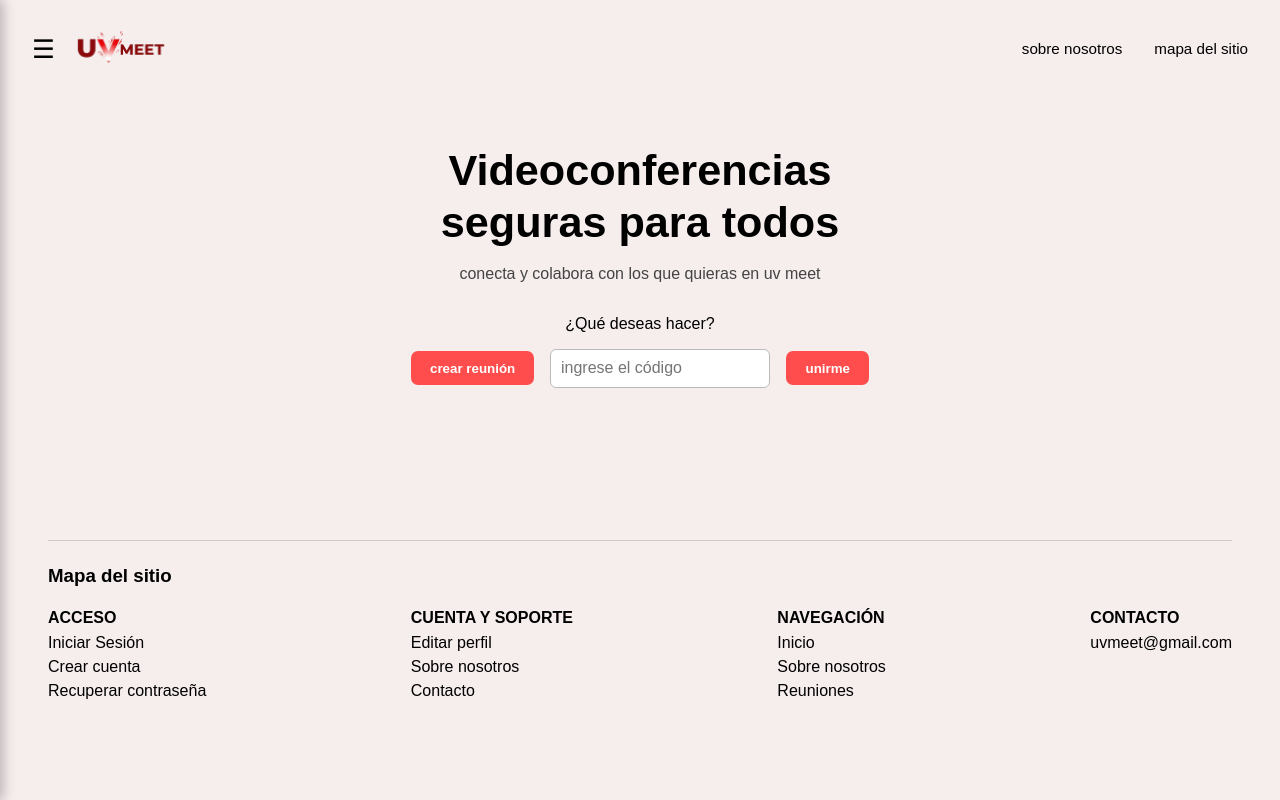
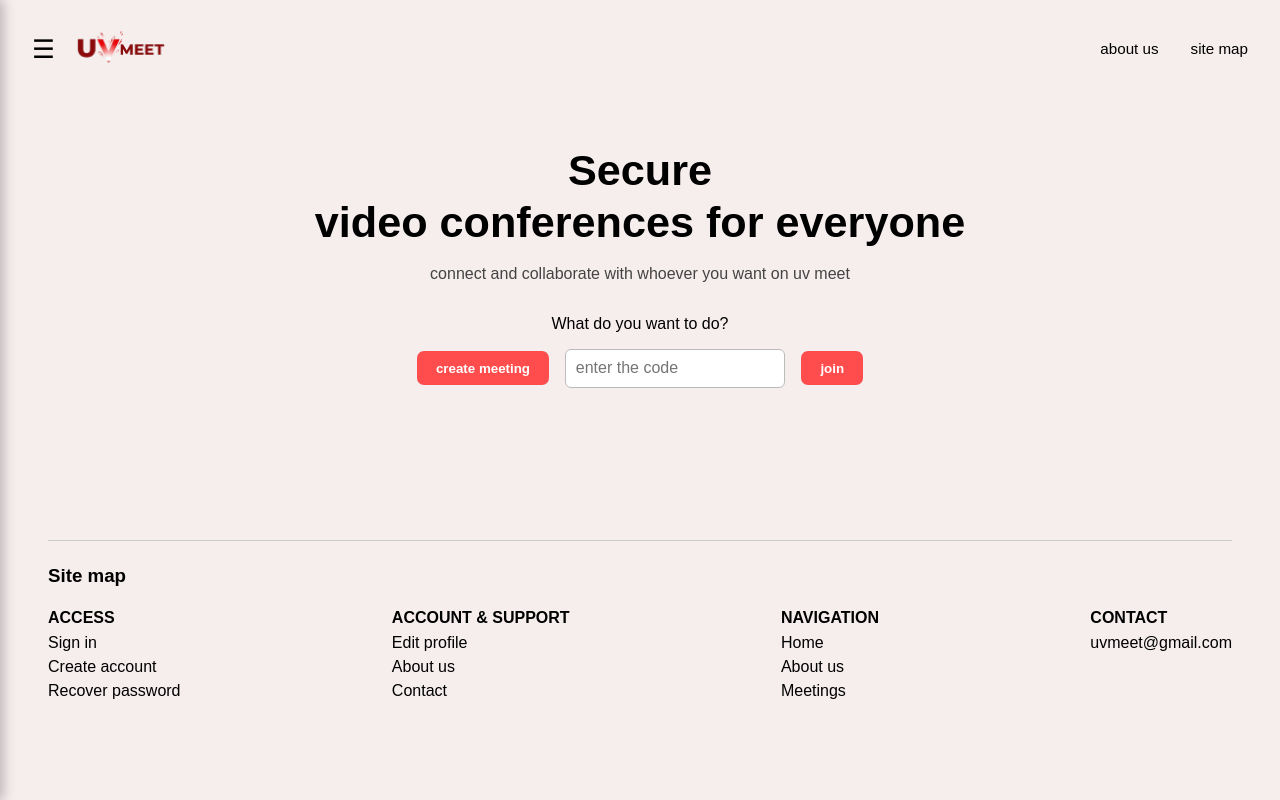
Before and after one commit to meet-project-group/frontend-meet, a React (Vite) app: page /home in a window 1280 px wide. Built offline with nearby package versions, Linux system fonts and the light colour scheme; no server answers; sample sign-in values are in the browser's storage.

Commit message:
Update home.tsx

```diff
--- a/src/pages/home.tsx
+++ b/src/pages/home.tsx
@@ -6,65 +6,86 @@ import { createMeeting } from "../services/meetingService";
 import { getAuth } from "firebase/auth";
 
 const Home = () => {
+  // Controls whether the sidebar menu is open
   const [openMenu, setOpenMenu] = useState(false);
+
+  // Stores the meeting code generated or entered by the user
   const [meetingCode, setMeetingCode] = useState("");
+
+  // Controls the visibility of the modal that appears after creating a meeting
   const [showModal, setShowModal] = useState(false);
+
+  // Indicates whether the meeting code was copied to clipboard
   const [copied, setCopied] = useState(false);
+
+  // Indicates whether the meeting link was shared
   const [shared, setShared] = useState(false);
 
   const navigate = useNavigate();
 
+  // Handles meeting creation using Firebase authentication and backend API
   const handleCreateMeeting = async () => {
     try {
       const auth = getAuth();
       const user = auth.currentUser;
 
-      if (!user) return alert("⚠ Debes iniciar sesión para crear una reunión");
+      // User must be logged in to create a meeting
+      if (!user) return alert("⚠ You must sign in to create a meeting");
 
+      // Get Firebase ID token to authenticate backend request
       const token = await user.getIdToken();
 
+      // Request new meeting creation from backend
       const meeting = await createMeeting(
         user.uid,
-        user.displayName || "Anónimo",
+        user.displayName || "Anonymous",
         token
       );
 
+      // Save meeting ID and open modal
       setMeetingCode(meeting.id);
       setShowModal(true);
       setCopied(false);
       setShared(false);
     } catch (e) {
-      console.error("Error creando reunión:", e);
-      alert("❌ Error creando reunión");
+      console.error("Error creating meeting:", e);
+      alert("❌ Error creating meeting");
     }
   };
 
+  // Copies the meeting code to the user’s clipboard
   const copyCode = async () => {
     try {
       await navigator.clipboard.writeText(meetingCode);
+
       setCopied(true);
+
+      // Reset copy indicator after 2 seconds
       setTimeout(() => setCopied(false), 2000);
     } catch (err) {
-      console.error("Error copiando:", err);
-      alert("No se pudo copiar el código");
+      console.error("Copy error:", err);
+      alert("Could not copy the code");
     }
   };
 
+  // Shares the meeting link using Web Share API, WhatsApp, or fallback copy
   const handleShare = async () => {
     const url = `${window.location.origin}/room/${meetingCode}`;
-    const text = `Únete a mi reunión en UVMeet: ${meetingCode}\n${url}`;
+    const text = `Join my meeting on UVMeet: ${meetingCode}\n${url}`;
 
+    // 1️⃣ Try native Web Share API (mobile or supported browsers)
     if (navigator.share) {
       try {
-        await navigator.share({ title: "Reunión UVMeet", text, url });
+        await navigator.share({ title: "UVMeet Meeting", text, url });
         setShared(true);
         setTimeout(() => setShared(false), 2000);
         return;
       } catch (err) {
-        console.warn("Web Share falló o fue cancelado:", err);
+        console.warn("Web Share failed or was canceled:", err);
       }
     }
 
+    // 2️⃣ Try sharing through WhatsApp
     try {
       const whatsapp = `https://wa.me/?text=${encodeURIComponent(text)}`;
       window.open(whatsapp, "_blank");
@@ -72,17 +93,18 @@ const Home = () => {
       setTimeout(() => setShared(false), 2000);
       return;
     } catch (err) {
-      console.warn("No se pudo abrir WhatsApp:", err);
+      console.warn("Could not open WhatsApp:", err);
     }
 
+    // 3️⃣ Fallback: copy link manually
     try {
       await navigator.clipboard.writeText(url);
-      alert("Enlace copiado al portapapeles. Pega y comparte donde quieras.");
+      alert("Link copied to clipboard. Share it anywhere you want.");
       setShared(true);
       setTimeout(() => setShared(false), 2000);
     } catch (err) {
-      console.error("No se pudo copiar el enlace:", err);
-      alert("No se pudo compartir el enlace. Copia manualmente: " + url);
+      console.error("Link copy failed:", err);
+      alert("Could not share the link. Copy manually: " + url);
     }
   };
 
@@ -94,6 +116,7 @@ const Home = () => {
       {/* HEADER */}
       <header className="home-header">
         <div className="header-left">
+          {/* Menu button */}
           <button
             className="hamburger-btn"
             onClick={(e) => {
@@ -104,8 +127,10 @@ const Home = () => {
             ☰
           </button>
 
+          {/* Sidebar menu component */}
           <Menu open={openMenu} setOpen={setOpenMenu} />
 
+          {/* Site logo */}
           <img
             src="/images/uvmeet-removebg-preview.png"
             alt="UVMeet Logo"
@@ -113,108 +138,117 @@ const Home = () => {
           />
         </div>
 
+        {/* Top navigation links */}
         <nav className="navbar">
-          <Link to="/about">sobre nosotros</Link>
-          <Link to="/sitemap">mapa del sitio</Link>
+          <Link to="/about">about us</Link>
+          <Link to="/sitemap">site map</Link>
         </nav>
       </header>
 
       {/* MAIN CONTENT */}
       <main className="home-main">
         <h1 className="main-title">
-          Videoconferencias <br /> seguras para todos
+          Secure <br /> video conferences for everyone
         </h1>
 
         <p className="main-subtitle">
-          conecta y colabora con los que quieras en uv meet
+          connect and collaborate with whoever you want on uv meet
         </p>
 
+        {/* Section for creating or joining a meeting */}
         <div className="action-section">
-          <p className="question">¿Qué deseas hacer?</p>
+          <p className="question">What do you want to do?</p>
 
           <div className="actions">
+            {/* Button to create a new meeting */}
             <button className="create-btn" onClick={handleCreateMeeting}>
-              crear reunión
+              create meeting
             </button>
 
+            {/* Input for joining an existing meeting */}
             <input
               type="text"
-              placeholder="ingrese el código"
+              placeholder="enter the code"
               className="room-input"
               value={meetingCode}
               onChange={(e) => setMeetingCode(e.target.value)}
             />
 
+            {/* Button to join a meeting */}
             <button
               className="join-btn"
               onClick={() => {
                 if (!meetingCode.trim())
-                  return alert("Ingrese un código válido");
+                  return alert("Enter a valid code");
                 navigate(`/room/${meetingCode}`);
               }}
             >
-              unirme
+              join
             </button>
           </div>
         </div>
       </main>
 
-      {/* FOOTER (IGUAL AL DE EDITPROFILE) */}
+      {/* FOOTER */}
       <footer className="home-footer">
         <div className="footer-divider"></div>
-        <h3>Mapa del sitio</h3>
+        <h3>Site map</h3>
 
         <div className="footer-columns">
           <div>
-            <p><strong>ACCESO</strong></p>
-            <p>Iniciar Sesión</p>
-            <p>Crear cuenta</p>
-            <p>Recuperar contraseña</p>
+            <p><strong>ACCESS</strong></p>
+            <p>Sign in</p>
+            <p>Create account</p>
+            <p>Recover password</p>
           </div>
 
           <div>
-            <p><strong>CUENTA Y SOPORTE</strong></p>
-            <p>Editar perfil</p>
-            <p>Sobre nosotros</p>
-            <p>Contacto</p>
+            <p><strong>ACCOUNT & SUPPORT</strong></p>
+            <p>Edit profile</p>
+            <p>About us</p>
+            <p>Contact</p>
           </div>
 
           <div>
-            <p><strong>NAVEGACIÓN</strong></p>
-            <p>Inicio</p>
-            <p>Sobre nosotros</p>
-            <p>Reuniones</p>
+            <p><strong>NAVIGATION</strong></p>
+            <p>Home</p>
+            <p>About us</p>
+            <p>Meetings</p>
           </div>
 
           <div>
-            <p><strong>CONTACTO</strong></p>
+            <p><strong>CONTACT</strong></p>
             <p>uvmeet@gmail.com</p>
           </div>
         </div>
       </footer>
 
-      {/* MODAL */}
+      {/* MODAL (Shown after meeting creation) */}
       {showModal && (
         <div className="modal-overlay" onClick={() => setShowModal(false)}>
           <div className="modal" onClick={(e) => e.stopPropagation()}>
-            <h2 className="modal-title">Reunión creada</h2>
+            <h2 className="modal-title">Meeting created</h2>
 
-            <p className="modal-subtitle">Este es tu código de acceso:</p>
+            <p className="modal-subtitle">This is your access code:</p>
 
+            {/* Box containing the meeting code */}
             <div className="code-box">
               <span className="code">{meetingCode}</span>
 
+              {/* Button to copy the code */}
               <button className="copy-btn" onClick={copyCode}>
-                {copied ? "✓ Copiado" : "Copiar"}
+                {copied ? "✓ Copied" : "Copy"}
               </button>
             </div>
 
+            {/* Button to share the meeting */}
             <button className="share-btn" onClick={handleShare}>
-              {shared ? "✓ Compartido" : "Compartir"}
+              {shared ? "✓ Shared" : "Share"}
             </button>
 
+            {/* Close modal */}
             <button className="close-btn" onClick={() => setShowModal(false)}>
-              Cerrar
+              Close
             </button>
           </div>
         </div>
```
